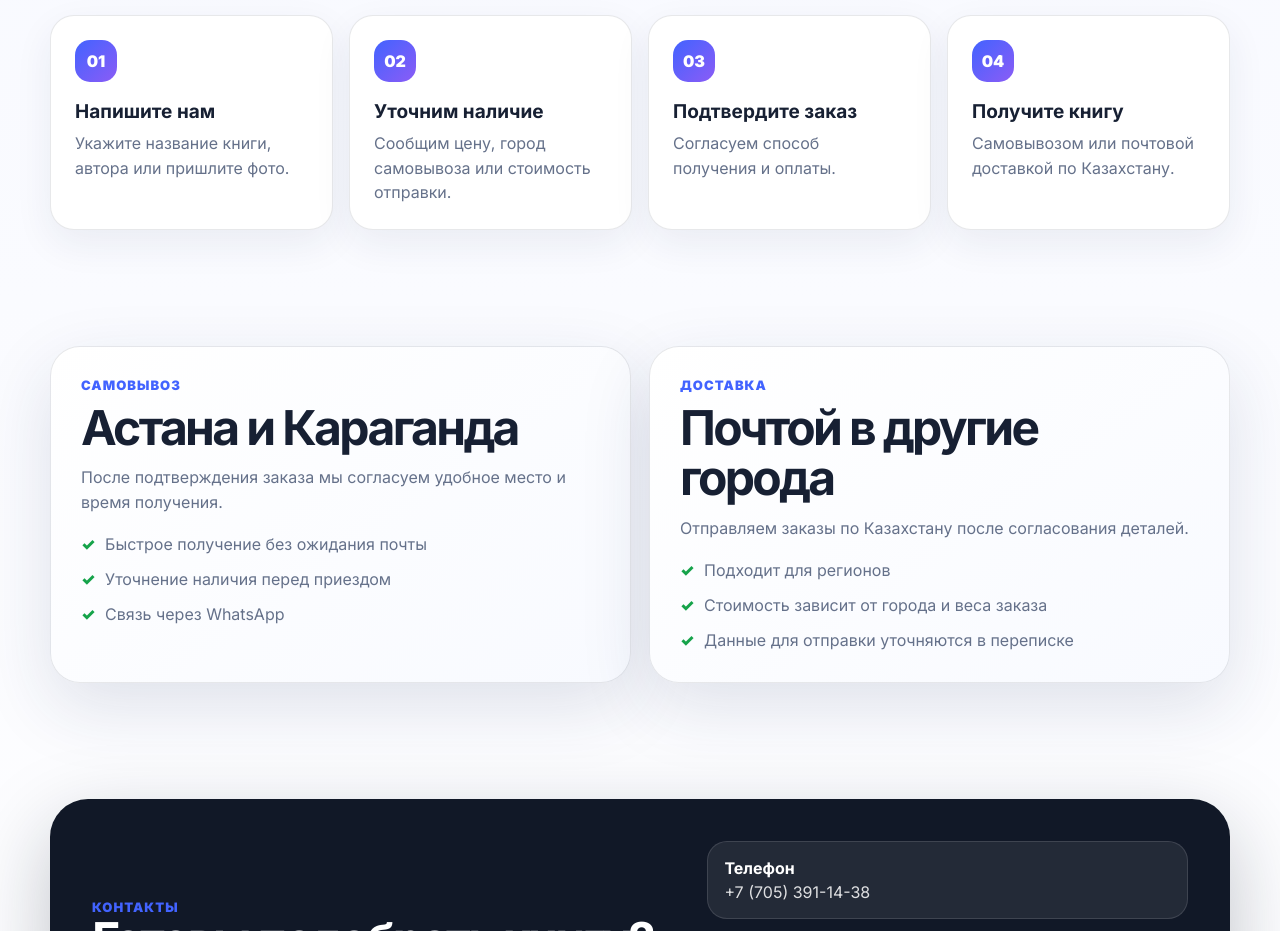
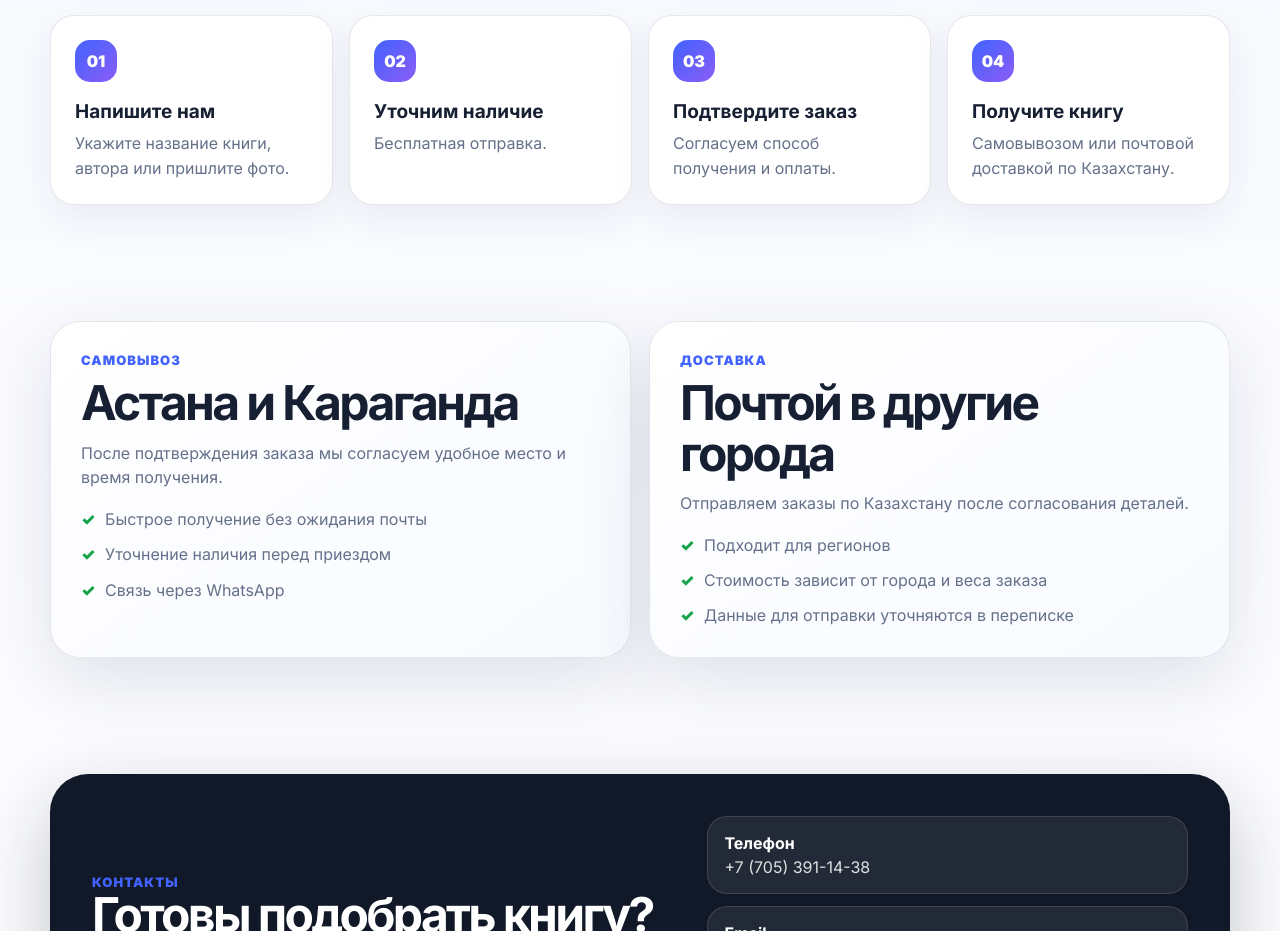
Before and after one commit to sheekweas/sharapi.kitap, a plain HTML site: page index.html in a window 1280 px wide. Shown: the part 2700-3631 px from the top of the page. Drawn offline with Linux system fonts and the light colour scheme.

Commit message:
Update index.html

```diff
--- a/index.html
+++ b/index.html
@@ -498,7 +498,7 @@
         mockTitle: 'Нужная книга - без лишнего поиска', mockText: 'Напишите нам название - подскажем наличие, цену и способ получения.', mockBox1Title: 'Быстрый ответ', mockBox1Text: 'консультация в WhatsApp', mockBox2Title: 'Удобная оплата', mockBox2Text: 'условия уточняются при заказе', float1Title: 'Доставка', float1Text: 'Отправляем в регионы почтой после подтверждения заказа.', float2Title: 'ИП Шәрәпи', float2Text: 'Официальная деятельность с 2025 года.',
         whyLabel: 'Почему выбирают нас', whyTitle: 'Книжный заказ - просто, понятно и быстро', whyText: 'Мы сделали процесс заказа удобным: вы пишете, что ищете, получаете подтверждение и забираете книгу или оформляете доставку.', card1Title: 'Помощь с подбором', card1Text: 'Подскажем подходящие книги по классу, предмету, автору или задаче.', card2Title: 'Самовывоз и почта', card2Text: 'Выдача в Астане и Караганде, отправка в другие города Казахстана.', card3Title: 'Заказ через WhatsApp', card3Text: 'Без сложной регистрации: напишите нам и получите ответ по наличию.',
         catalogLabel: 'Наши книги', catalogTitle: 'Три книги из серии 365 күнде', catalogText: 'Красочно оформленные книги для детей и семейного чтения: про сиру Пророка, коранические истории и жизнь сахабов.', authorLabel: 'Автор:', authorName: 'Нурдан Дамла', translatorLabel: 'Аудармашы / переводчик:', translatorName: 'Шәкіман Дания', bookBadge: '365 күнде', book1Title: '365 күнде Пайғамбарымның сирасы', book1Text: 'Книга знакомит детей с жизненным путем Пророка в понятной, теплой и последовательной форме.', book2Title: '365 күнде Құран қиссалары', book2Text: 'Издание с поучительными историями из Корана, поданными через интересные рассказы и яркие иллюстрации.', book3Title: '365 күнде Сахабаларыммен', book3Text: 'Книга о нравственных примерах и жизни сахабов, написанная близким для детей языком.', bookCta: 'Заказать в WhatsApp',
-        stepsLabel: 'Как заказать', stepsTitle: '4 шага до вашей книги', step1Title: 'Напишите нам', step1Text: 'Укажите название книги, автора или пришлите фото.', step2Title: 'Уточним наличие', step2Text: 'Сообщим цену, город самовывоза или стоимость отправки.', step3Title: 'Подтвердите заказ', step3Text: 'Согласуем способ получения и оплаты.', step4Title: 'Получите книгу', step4Text: 'Самовывозом или почтовой доставкой по Казахстану.',
+        stepsLabel: 'Как заказать', stepsTitle: '4 шага до вашей книги', step1Title: 'Напишите нам', step1Text: 'Укажите название книги, автора или пришлите фото.', step2Title: 'Уточним наличие', step2Text: 'Бесплатная отправка.', step3Title: 'Подтвердите заказ', step3Text: 'Согласуем способ получения и оплаты.', step4Title: 'Получите книгу', step4Text: 'Самовывозом или почтовой доставкой по Казахстану.',
         deliveryLabel1: 'Самовывоз', deliveryTitle1: 'Астана и Караганда', deliveryText1: 'После подтверждения заказа мы согласуем удобное место и время получения.', delivery1Li1: 'Быстрое получение без ожидания почты', delivery1Li2: 'Уточнение наличия перед приездом', delivery1Li3: 'Связь через WhatsApp', deliveryLabel2: 'Доставка', deliveryTitle2: 'Почтой в другие города', deliveryText2: 'Отправляем заказы по Казахстану после согласования деталей.', delivery2Li1: 'Подходит для регионов', delivery2Li2: 'Стоимость зависит от города и веса заказа', delivery2Li3: 'Данные для отправки уточняются в переписке',
         contactLabel: 'Контакты', contactTitle: 'Готовы подобрать книгу?', contactText: 'Напишите нам в WhatsApp или на почту. Укажите город, название книги и желаемый способ получения.', contactCta: 'Написать в WhatsApp', contactPhoneLabel: 'Телефон', contactLocationLabel: 'Локация', contactLocation: 'Казахстан, Астана. Самовывоз также в Караганде.', contactBusinessLabel: 'Компания', contactBusiness: 'ИП Шәрәпи', footerRights: 'Все права защищены.', footerNote: 'Книги • Самовывоз • Доставка по Казахстану'
       },
@@ -510,7 +510,7 @@
         mockTitle: 'Қажетті кітап - артық іздеусіз', mockText: 'Кітап атауын жазыңыз - бар-жоғын, бағасын және алу тәсілін айтамыз.', mockBox1Title: 'Жылдам жауап', mockBox1Text: 'WhatsApp-та кеңес беру', mockBox2Title: 'Ыңғайлы төлем', mockBox2Text: 'шарттар тапсырыс кезінде нақтыланады', float1Title: 'Жеткізу', float1Text: 'Тапсырыс расталғаннан кейін өңірлерге пошта арқылы жібереміз.', float2Title: 'ИП Шәрәпи', float2Text: '2025 жылдан бастап ресми қызмет.',
         whyLabel: 'Неге бізді таңдайды', whyTitle: 'Кітапқа тапсырыс беру - оңай, түсінікті және жылдам', whyText: 'Тапсырыс процесін ыңғайлы еттік: іздеген кітабыңызды жазасыз, растау аласыз, кейін алып кетесіз немесе жеткізуді рәсімдейсіз.', card1Title: 'Таңдауға көмек', card1Text: 'Сынып, пән, автор немесе мақсат бойынша лайықты кітаптарды ұсынамыз.', card2Title: 'Алып кету және пошта', card2Text: 'Астана мен Қарағандыда беру, Қазақстанның басқа қалаларына жіберу.', card3Title: 'WhatsApp арқылы тапсырыс', card3Text: 'Күрделі тіркеусіз: бізге жазыңыз да, бар-жоғы туралы жауап алыңыз.',
         catalogLabel: 'Біздің кітаптар', catalogTitle: '365 күнде оқылатын үш кітап', catalogText: 'Балаларға және отбасымен бірге оқуға арналған мазмұнды, көркем безендірілген кітаптар.', authorLabel: 'Автор:', authorName: 'Нурдан Дамла', translatorLabel: 'Аудармашы / переводчик:', translatorName: 'Шәкіман Дания', bookBadge: '365 күнде', book1Title: '365 күнде Пайғамбарымның сирасы', book1Text: 'Пайғамбарымыздың өмір жолын балаларға түсінікті, жылы әрі жүйелі түрде таныстыратын кітап.', book2Title: '365 күнде Құран қиссалары', book2Text: 'Құрандағы ғибратты қиссаларды қызықты оқиғалар арқылы жеткізетін әдемі басылым.', book3Title: '365 күнде Сахабаларыммен', book3Text: 'Сахабалардың өнегелі өмірі мен көркем мінезін балаларға жақын тілмен таныстырады.', bookCta: 'WhatsApp арқылы тапсырыс беру',
-        stepsLabel: 'Қалай тапсырыс беру', stepsTitle: 'Кітапқа дейінгі 4 қадам', step1Title: 'Бізге жазыңыз', step1Text: 'Кітап атауын, авторын көрсетіңіз немесе фото жіберіңіз.', step2Title: 'Бар-жоғын нақтылаймыз', step2Text: 'Бағасын, алып кету қаласын немесе жеткізу құнын айтамыз.', step3Title: 'Тапсырысты растаңыз', step3Text: 'Алу және төлеу тәсілін келісеміз.', step4Title: 'Кітапты алыңыз', step4Text: 'Өзіңіз алып кетіңіз немесе Қазақстан бойынша пошта арқылы алыңыз.',
+        stepsLabel: 'Қалай тапсырыс беру', stepsTitle: 'Кітапқа дейінгі 4 қадам', step1Title: 'Бізге жазыңыз', step1Text: 'Кітап атауын, авторын көрсетіңіз немесе фото жіберіңіз.', step2Title: 'Бар-жоғын нақтылаймыз', step2Text: 'Жеткізу тегін.', step3Title: 'Тапсырысты растаңыз', step3Text: 'Алу және төлеу тәсілін келісеміз.', step4Title: 'Кітапты алыңыз', step4Text: 'Өзіңіз алып кетіңіз немесе Қазақстан бойынша пошта арқылы алыңыз.',
         deliveryLabel1: 'Алып кету', deliveryTitle1: 'Астана және Қарағанды', deliveryText1: 'Тапсырыс расталғаннан кейін ыңғайлы орын мен уақытты келісеміз.', delivery1Li1: 'Поштаны күтпей тез алу', delivery1Li2: 'Келмес бұрын бар-жоғын нақтылау', delivery1Li3: 'WhatsApp арқылы байланыс', deliveryLabel2: 'Жеткізу', deliveryTitle2: 'Басқа қалаларға пошта арқылы', deliveryText2: 'Тапсырыстарды Қазақстан бойынша мәліметтерді келіскеннен кейін жібереміз.', delivery2Li1: 'Өңірлерге ыңғайлы', delivery2Li2: 'Құны қала мен тапсырыс салмағына байланысты', delivery2Li3: 'Жіберу деректері хат алмасуда нақтыланады',
         contactLabel: 'Байланыс', contactTitle: 'Кітап таңдауға дайынсыз ба?', contactText: 'WhatsApp-қа немесе поштаға жазыңыз. Қалаңызды, кітап атауын және алу тәсілін көрсетіңіз.', contactCta: 'WhatsApp-қа жазу', contactPhoneLabel: 'Телефон', contactLocationLabel: 'Орналасуы', contactLocation: 'Қазақстан, Астана. Қарағандыда да алып кетуге болады.', contactBusinessLabel: 'Компания', contactBusiness: 'ИП Шәрәпи', footerRights: 'Барлық құқықтар қорғалған.', footerNote: 'Кітаптар • Алып кету • Қазақстан бойынша жеткізу'
       }
```
